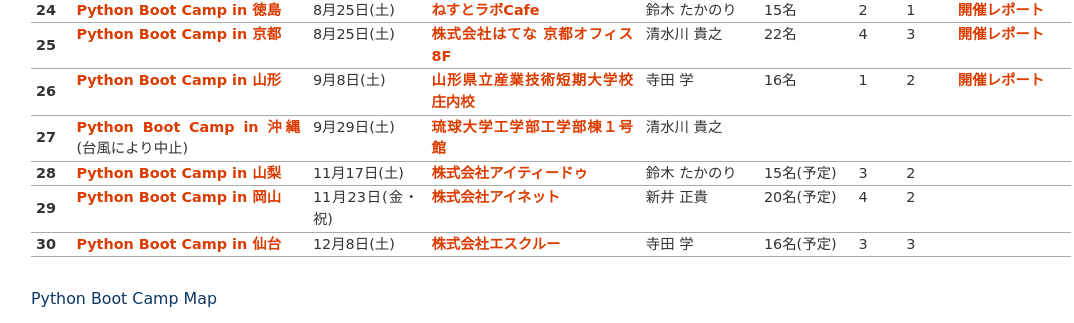
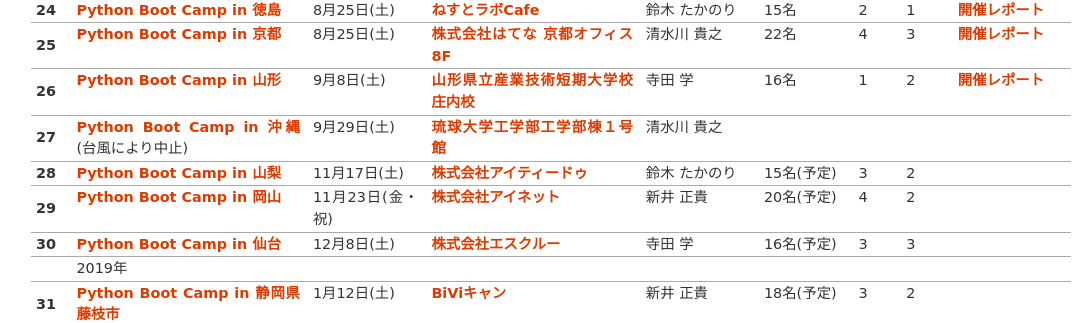
Before and after one commit to pyconjp/www.pycon.jp, a Sphinx documentation site: the page built from source/support/bootcamp.rst, in a window 1280 px wide and 900 px high, scrolled down 3105 px, cut to the strip 0-323 px from the top of the window. Shown: the whole strip, without its empty margins (89-1163 px from the left). Built offline with Sphinx 7.4.7, drawn with Linux system fonts in a browser that asks for light colours.

Commit message:
add pycamp fujieda

```diff
--- a/source/support/bootcamp.rst
+++ b/source/support/bootcamp.rst
@@ -58,7 +58,7 @@
      - **茨城**、**栃木**、群馬、**埼玉**、**千葉**、東京、**神奈川**
      - 5/7
    * - 中部
-     - **山梨**、**長野** (2)、**新潟**、富山、**石川**、福井、**静岡**、**愛知**、岐阜
+     - **山梨**、**長野** (2)、**新潟**、富山、**石川**、福井、**静岡** (2)、**愛知**、岐阜
      - 6/9
    * - 近畿
      - 三重、滋賀、**京都** (2)、**大阪**、**兵庫**、奈良、和歌山
@@ -433,6 +433,24 @@
      - 3
      - 3
      -
+   * -
+     - 2019年
+     -
+     -
+     -
+     -
+     -
+     -
+     -
+   * - 31
+     - `Python Boot Camp in 静岡県藤枝市 <https://pyconjp.connpass.com/event/106920/>`_
+     - 1月12日(土)
+     - `BiViキャン <https://www.bivicam.jp/>`_
+     - 新井 正貴
+     - 18名(予定)
+     - 3
+     - 2
+     -
 
 Python Boot Camp Map
 --------------------
```
